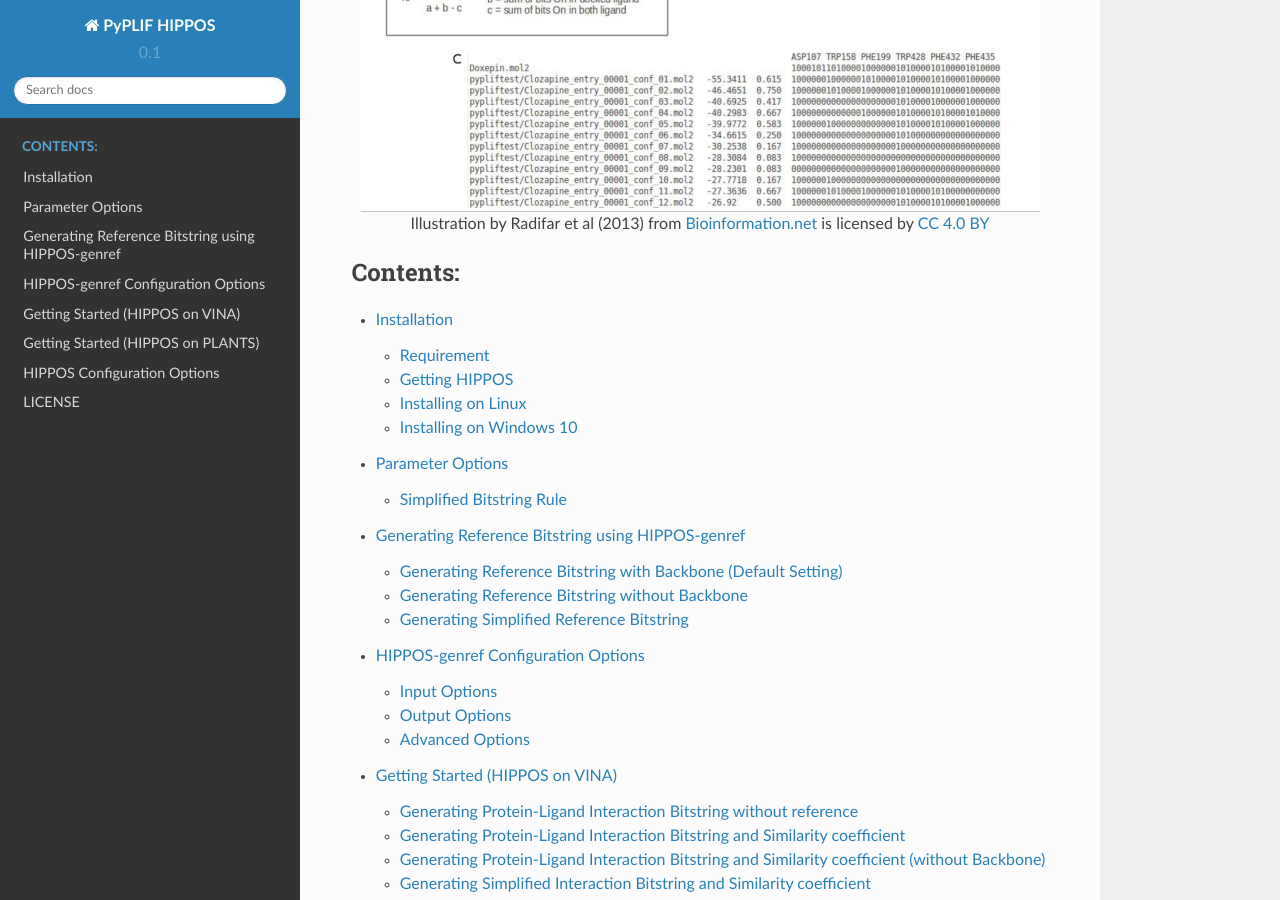
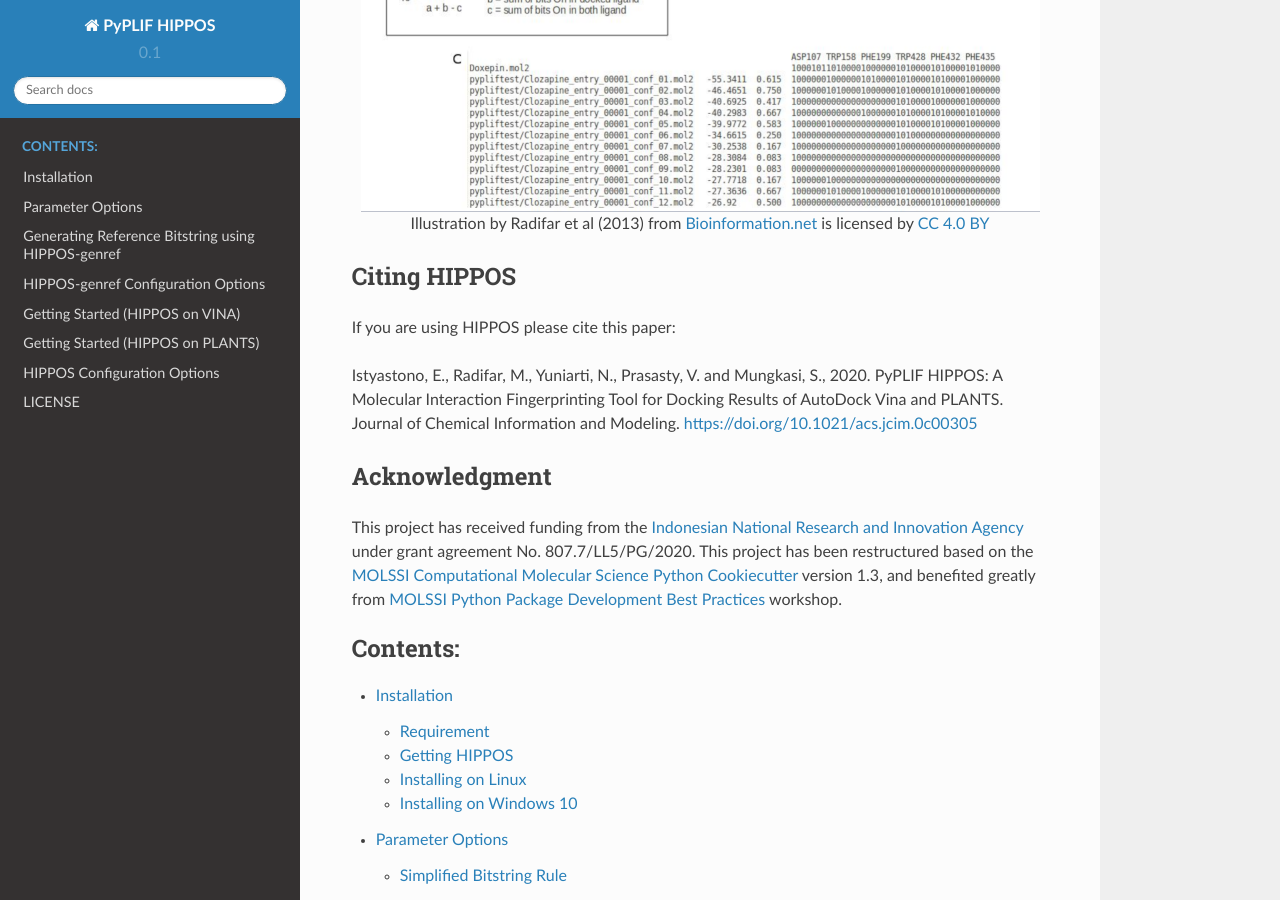
Before and after one commit to radifar/PyPLIF-HIPPOS, a Sphinx documentation site: the page built from docs/source/index.rst, in a window 1280 px wide and 900 px high, scrolled down 1656 px. Built offline with Sphinx 7.4.7 and the Read the Docs theme 2.0.0, drawn with Linux system fonts in a browser that asks for light colours; some of the changed text lies outside the part shown.

Commit message:
sync index doc with readme.md

```diff
--- a/docs/source/index.rst
+++ b/docs/source/index.rst
@@ -6,7 +6,7 @@
 Welcome to PyPLIF HIPPOS's documentation!
 =========================================
 
-PyPLIF HIPPOS: A Molecular Interaction Fingerprinting Tool for Docking Results of Autodock Vina and PLANTS
+PyPLIF HIPPOS: A Molecular Interaction Fingerprinting Tool for Docking Results of AutoDock Vina and PLANTS
 ----------------------------------------------------------------------------------------------------------
 
 .. image:: hippopotamus.png
@@ -34,6 +34,25 @@ Reprinted with permission from https://doi.org/10.1021/acs.jcim.0c00305. Copyrig
 .. raw:: html
 	:file: attribution-pyplif.html
 
+Citing HIPPOS
+-------------
+
+If you are using HIPPOS please cite this paper:
+
+Istyastono, E., Radifar, M., Yuniarti, N., Prasasty, V. and Mungkasi, S., 2020.
+PyPLIF HIPPOS: A Molecular Interaction Fingerprinting Tool for Docking Results
+of AutoDock Vina and PLANTS. Journal of Chemical Information and Modeling.
+https://doi.org/10.1021/acs.jcim.0c00305
+
+Acknowledgment
+--------------
+
+This project has received funding from the `Indonesian National Research and Innovation Agency <https://international.ristekdikti.go.id/>`_
+under grant agreement No. 807.7/LL5/PG/2020. This project has been restructured based on the
+`MOLSSI Computational Molecular Science Python Cookiecutter <https://github.com/molssi/cookiecutter-cms>`_
+version 1.3, and benefited greatly from `MOLSSI Python Package Development Best Practices <https://molssi.org/2020/04/20/may-webinar-series-python-package-development/>`_
+workshop.
+
 .. toctree::
    :maxdepth: 2
    :caption: Contents:
```
